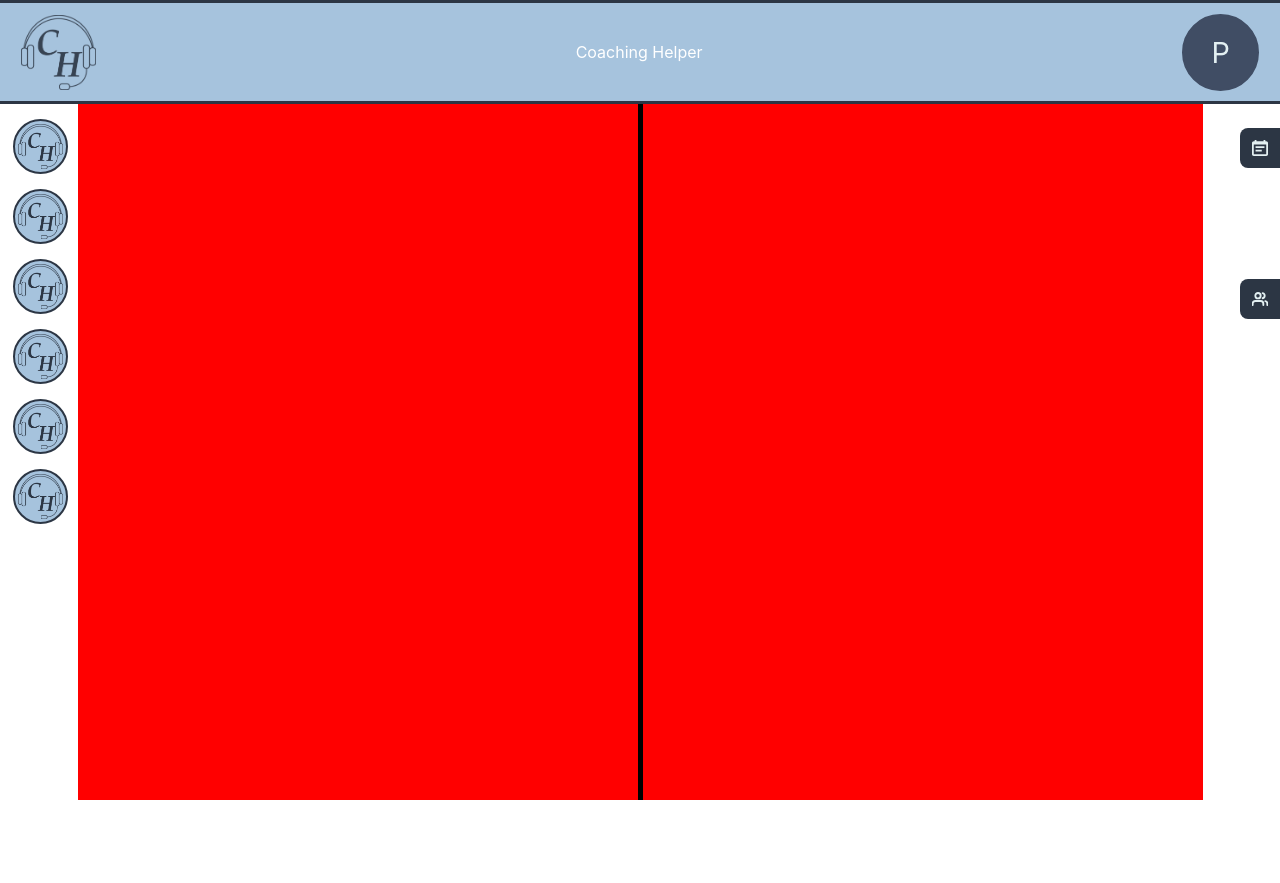
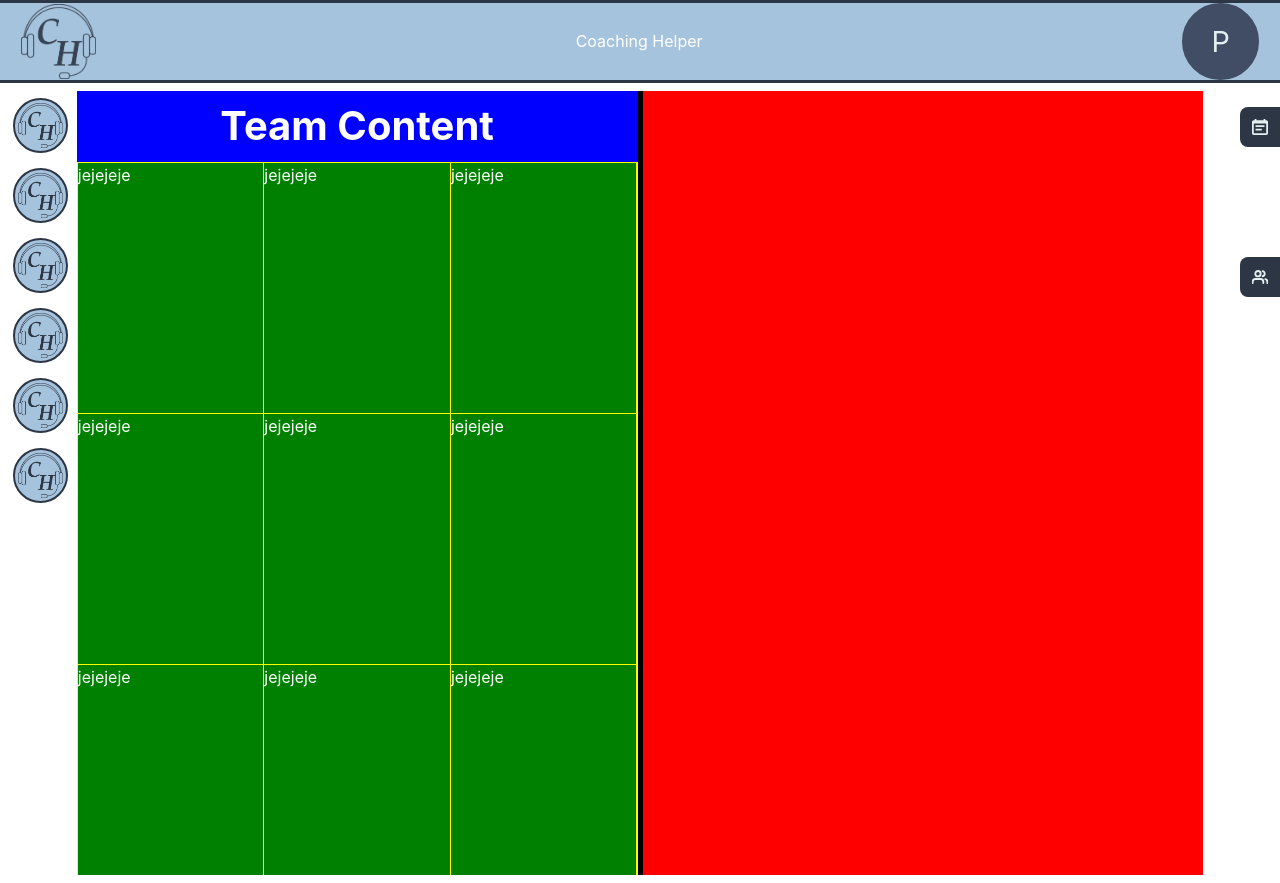
Before and after one commit to MateoMartelli/Coaching-Tool-App, a Next.js app: page / in a window 1280 px wide. Before the commit the page ends 800 px from the top, so only its background shows below. Built offline with nearby package versions, Linux system fonts and the light colour scheme.

Commit message:
wip:  team content feed

```diff
--- a/src/components/contacts-section/index.tsx
+++ b/src/components/contacts-section/index.tsx
@@ -13,7 +13,7 @@ const ContactsSection: FC<ContactsSectionProps> = ({ isActive }) => {
       borderRight="none"
       borderBottomLeftRadius="md"
       // p="4px"
-      gap="4px"
+
       flexDir="column"
       align="start"
       color="lightMode.snowBG1"
--- a/src/components/header/index.tsx
+++ b/src/components/header/index.tsx
@@ -5,7 +5,7 @@ import globalStyle from "../../utilis/globalstyles";
 
 const Header: FC<Header> = () => {
   return (
-    <Flex w="100%" h="7.5rem" justifyContent="center" alignItems="center">
+    <Flex w="100%" justifyContent="center" alignItems="center">
       <Flex
         w="100%"
         h="100%"
--- a/src/pages/index.tsx
+++ b/src/pages/index.tsx
@@ -14,6 +14,29 @@ import UsersIcon from "../components/users-icon";
 const Home: NextPage = () => {
   const [isActiveSch, setIsActiveSch] = useState(false);
 
+  const clips = [
+    "jejejeje",
+    "jejejeje",
+    "jejejeje",
+    "jejejeje",
+    "jejejeje",
+    "jejejeje",
+    "jejejeje",
+    "jejejeje",
+    "jejejeje",
+    "jajajajaja",
+    "jejejeje",
+    "jejejeje",
+    "jejejeje",
+    "jejejeje",
+    "jejejeje",
+    "jejejeje",
+    "jejejeje",
+    "jejejeje",
+    "jejejeje",
+    "jajajajaja",
+  ];
+
   const handleToggleSch = () => {
     setIsActiveSch((prev) => !prev);
   };
@@ -27,11 +50,12 @@ const Home: NextPage = () => {
     <HomeLayout>
       <Flex h="100%" gap="10px">
         <Flex
-          h="100%"
+          h="87%"
           // bgColor="black"
           color="white"
           flexDir="column"
           paddingLeft="0.8rem"
+          position="absolute"
         >
           <ExpButton>Workplace</ExpButton>
           <ExpButton>Library</ExpButton>
@@ -42,13 +66,52 @@ const Home: NextPage = () => {
         </Flex>
         <Flex
           justify="center"
+          maxH="100%"
           w="100%"
-          h="100%"
           bgColor="Black"
           color="white"
           marginRight="4.8rem"
+          marginLeft="4.8rem"
+          marginBottom="0.5rem"
+          marginTop="0.5rem"
         >
-          <Flex h="100%" w="100%" bgColor="red" marginRight="5px"></Flex>
+          <Flex
+            h="100%"
+            w="100%"
+            bgColor="yellow"
+            marginRight="5px"
+            flexDir="column"
+          >
+            <Flex
+              bgColor="blue"
+              w="100%"
+              h="10%"
+              justify="center"
+              align="center"
+              fontSize="2.5rem"
+              fontWeight="bold"
+            >
+              Team Content
+            </Flex>
+            <Grid
+              h="100%"
+              w="100%"
+              bgColor="transparent"
+              marginRight="5px"
+              p="1px"
+              gap="1px"
+              gridTemplateColumns="1fr 1fr 1fr"
+              gridTemplateRows="1fr 1fr 1fr"
+              overflowY="scroll"
+            >
+              {clips.map((clip) => (
+                <Flex bgColor="green" h="250px">
+                  {clip}
+                </Flex>
+              ))}
+            </Grid>
+          </Flex>
+
           <Flex h="100%" w="100%" bgColor="red"></Flex>
         </Flex>
 
--- a/src/utilis/globalstyles.ts
+++ b/src/utilis/globalstyles.ts
@@ -27,7 +27,7 @@ const globalStyle = extendTheme({
         fontFamily:
           "-apple-system, BlinkMacSystemFont, Segoe UI, Roboto, Oxygen, Ubuntu, Cantarell, Fira Sans, Droid Sans, Helvetica Neue, sans-serif",
         w: "100%",
-        minH: "100vh",
+        h: "100vh",
       },
       "*": {
         boxSizing: "border-box",
```
